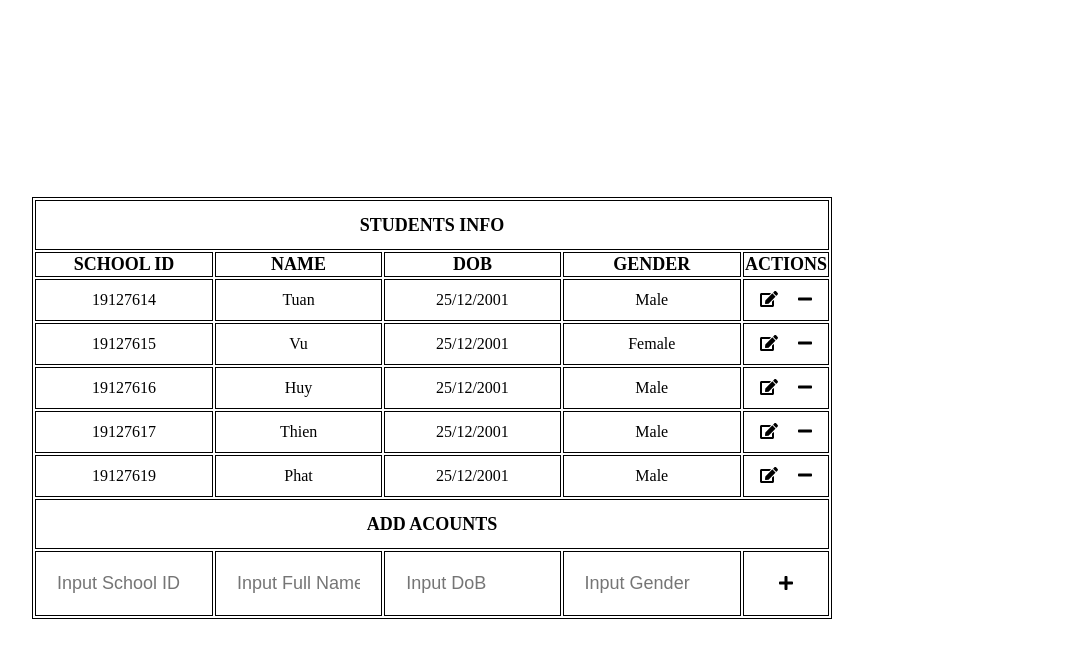
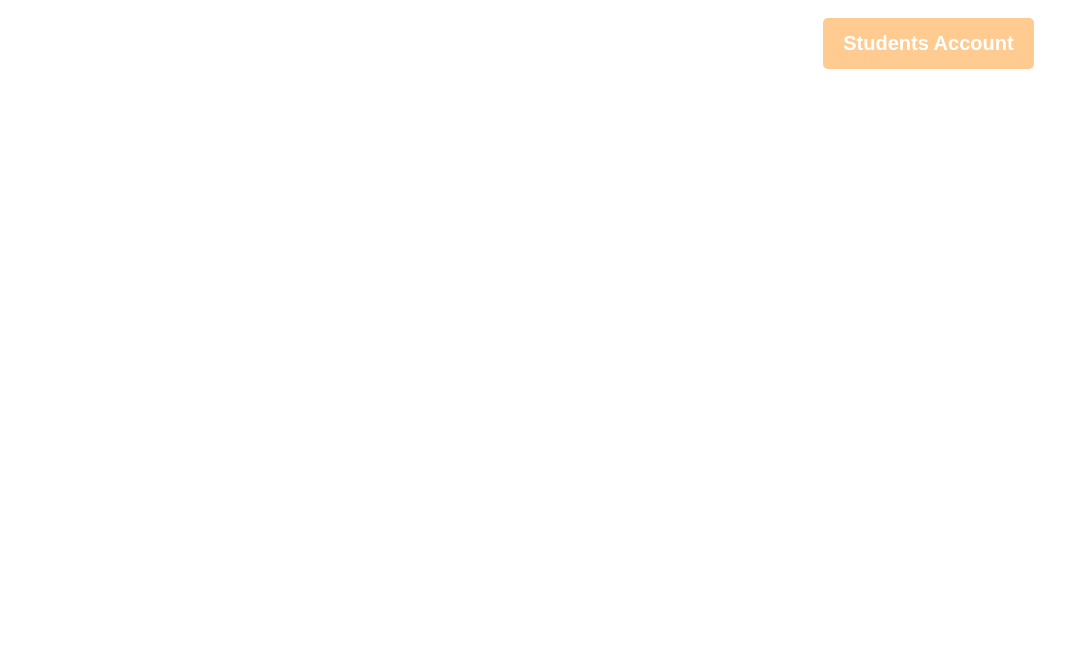
Before and after one commit to team-404-hcmus/QuizMeFE, a React (Create React App) app: page / in a window 1280 px wide. Shown: the top 658 px of the page, without its empty margins (208-1273 px from the left). Built offline with nearby package versions, Linux system fonts and the light colour scheme.

Commit message:
Student Table

```diff
--- a/src/Pages/AdminPage.tsx
+++ b/src/Pages/AdminPage.tsx
@@ -4,7 +4,7 @@ import { FontAwesomeIcon } from "@fortawesome/react-fontawesome";
 import myData from './data.json';
 import {  faPlus,faMinus,faEdit,faCheck,faWindowClose  } from "@fortawesome/free-solid-svg-icons";
 function AdminPage(props:any){
-    const [accounts, setAccounts] = useState(myData);
+    const [accounts, setAccounts] = useState(myData );
     const [addNewAccount, setAddNewAccount] = useState({
         username:"",
         password:"1",
@@ -55,7 +55,7 @@ function AdminPage(props:any){
         setEditAccountId(account.username);
 
         const newAcc = {
-            username: editedAccount.username,
+            username: account.username,
             password: editedAccount.password,
             fullname: editedAccount.fullname,
             dob: editedAccount.dob,
@@ -91,7 +91,7 @@ function AdminPage(props:any){
     function handleCancelClick(){
         setEditAccountId(null);
     }
-    function StudentTable(){
+    function StudentTable(studentData:any){
         return(
             <div className='accountTable'>
                 <table>
@@ -110,7 +110,7 @@ function AdminPage(props:any){
                         </tr>
                     </thead>
                     <tbody>
-                        {accounts.slice(0,accounts.length).map((val:any, key:any) => (
+                        {studentData.slice(0,accounts.length).map((val:any, key:any) => (
                         <Fragment>
                             {editAccounttId===val.username ?
                                 (
@@ -193,9 +193,18 @@ function AdminPage(props:any){
             </div>
         )
     }
+    const [action, setAction] = useState(false);
+    function ViewStudent(){
+        setAction( function(e){
+			return !e;
+		})
+    }
     return(
         <>
-            {StudentTable()}
+            {action==true?StudentTable(accounts):null}
+            <div>
+                <button className="LoginButton" onClick={ViewStudent}>Students Account</button>
+            </div>
         </>
     )
 }
```
